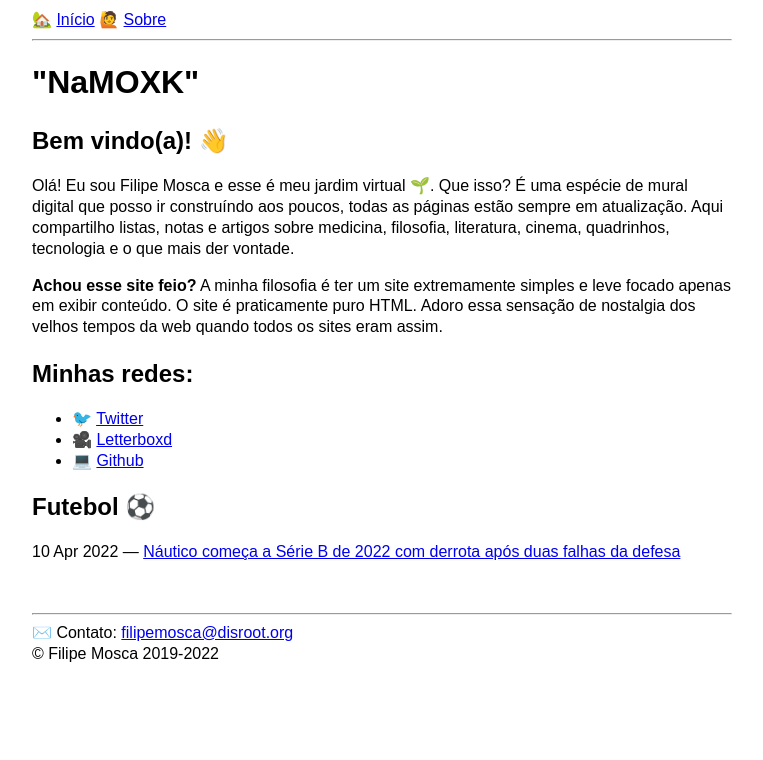
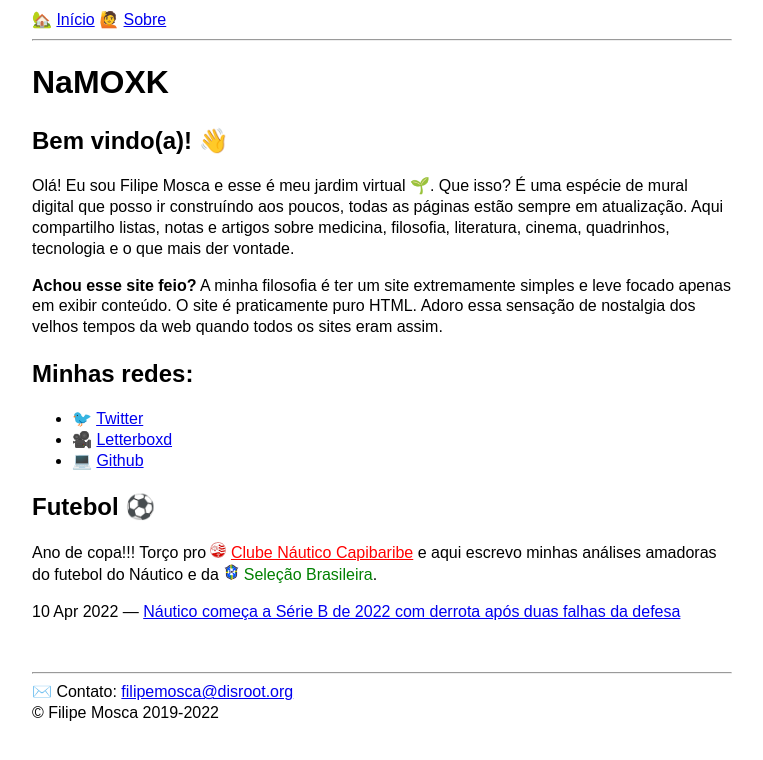
Before and after one commit to namoxk/namoxk.github.io, a Jekyll site: the page built from index.html, in a window 1280 px wide. Shown: the top 760 px of the page, without its empty margins (258-1021 px from the left). Built offline with Jekyll 4.4.1, drawn with Linux system fonts in a browser that asks for light colours.

Commit message:
Ajeitando o layout

```diff
--- a/_layouts/default.html
+++ b/_layouts/default.html
@@ -15,6 +15,7 @@
         }
         img {
           max-width: 700px;
+          max-width: 100%;
         }
         pre, code {
             font-family: "Liberation Mono", "Roboto Mono", "Courier New", monospace;
--- a/index.html
+++ b/index.html
@@ -1,6 +1,6 @@
 ---
 layout: default
-title: '"NaMOXK"'
+title: NaMOXK
 ---
 
 <h2>Bem vindo(a)! 👋</h2>
@@ -15,8 +15,9 @@ title: '"NaMOXK"'
   <li>💻 <a href="https://github.com/filipemosca">Github</a></li>
 </ul>
 
+<h2>Futebol ⚽</h2>
+<p>Ano de copa!!! Torço pro <img src="/img/futebol/nau_favicon.png" alt=""> <a style="color: red" href="https://pt.wikipedia.org/wiki/Clube_N%C3%A1utico_Capibaribe">Clube Náutico Capibaribe</a> e aqui escrevo minhas análises amadoras do futebol do Náutico e da <img src="/img/futebol/cbf_favicon.png" alt=""> <span style="color: green">Seleção Brasileira</span>.</p>
 
-<h2>Futebol ⚽</h2>
 {% for page in site.categories.futebol %}
   <span>{{ page.date | date_to_string }} — <a href="{{ page.url }}">{{ page.title }}</a></span><br>
 {% endfor %}
```
Also changed, not shown: img/futebol/cbf_favicon.png (added), img/futebol/nau_favicon.png (added), 6 other files.
